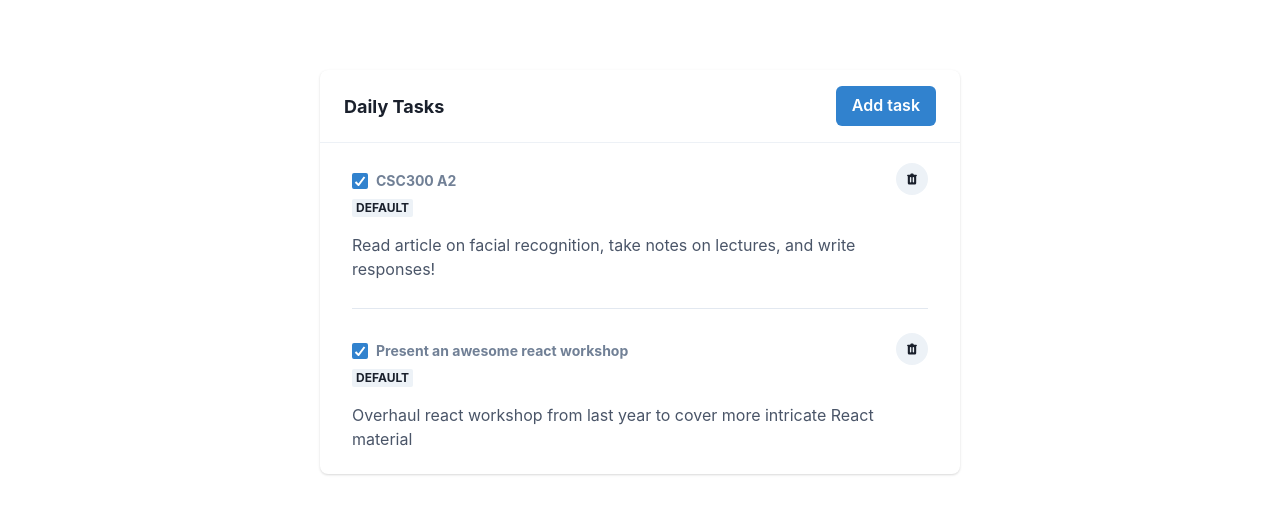
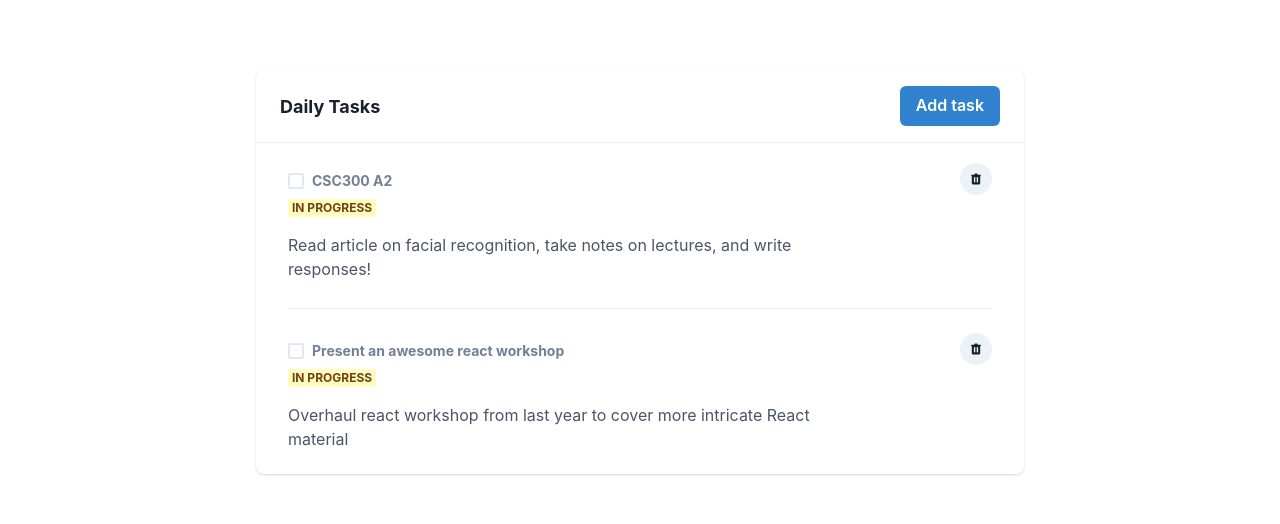
Before and after one commit to utmgdsc/react-workshop, a Next.js app in the folder frontend/: page /solution in a window 1280 px wide. Shown: the part 189-713 px from the top of the page. Built offline with nearby package versions, Linux system fonts and the light colour scheme.

Commit message:
stateful

```diff
--- a/frontend/components/soln/Task.jsx
+++ b/frontend/components/soln/Task.jsx
@@ -9,10 +9,18 @@ import {
   IconButton,
   useColorModeValue as mode,
 } from "@chakra-ui/react";
-import * as React from "react";
+import React, { useState } from "react";
 import { HiTrash } from "react-icons/hi";
 
-export const Task = ({ title, children }) => {
+export const Task = ({ index, taskTitle, checked, children, handleDeleteTask }) => {
+  const [title, setTitle] = useState(taskTitle);
+  const [desc, setDesc] = useState(children);
+  const [isChecked, setIsChecked] = useState(checked);
+
+  const badgeInfo = isChecked
+    ? { color: "green", text: "Complete" }
+    : { color: "yellow", text: "In Progress" };
+
   return (
     <Box position="relative">
       <HStack
@@ -22,15 +30,15 @@ export const Task = ({ title, children }) => {
         color={mode("gray.500", "white")}
         mt="1"
       >
-        <Checkbox defaultIsChecked />
-        <Editable defaultValue={title}>
+        <Checkbox value={isChecked} onChange={() => setIsChecked(!isChecked)} />
+        <Editable value={title} onChange={(v) => setTitle(v)}>
           <EditablePreview />
           <EditableInput />
         </Editable>
       </HStack>
-      <Badge>Default</Badge>
+      <Badge colorScheme={badgeInfo.color}>{badgeInfo.text}</Badge>
       <Box mt="3" maxW="xl" color={mode("gray.600", "gray.200")}>
-        <Editable defaultValue={children}>
+        <Editable value={desc} onChange={(v) => setDesc(v)}>
           <EditablePreview />
           <EditableInput />
         </Editable>
@@ -55,6 +63,7 @@ export const Task = ({ title, children }) => {
           icon={<HiTrash />}
           rounded="full"
           size="sm"
+          onClick={() => handleDeleteTask(index)}
         />
       </HStack>
     </Box>
--- a/frontend/components/soln/TaskList.jsx
+++ b/frontend/components/soln/TaskList.jsx
@@ -8,15 +8,44 @@ import {
   Text,
   useColorModeValue as mode,
 } from "@chakra-ui/react";
-import * as React from "react";
+import React, { useState } from "react";
 
 import { Task } from "./Task";
 
+const jerryTasks = [
+  {
+    title: "CSC300 A2",
+    desc:
+      "Read article on facial recognition, take notes on lectures, and write responses!",
+    isChecked: false,
+  },
+  {
+    title: "Present an awesome react workshop",
+    desc:
+      "Overhaul react workshop from last year to cover more intricate React material",
+    isChecked: false,
+  },
+];
+
 export const TaskList = () => {
+  const [tasks, setTasks] = useState(jerryTasks);
+
+  const handleAddTask = () => {
+    setTasks([...tasks, { title: "To do", desc: "...", isChecked: false }]);
+  };
+
+  const handleDeleteTask = (index) => {
+    setTasks((oldTasks) => oldTasks.slice(0, index).concat(oldTasks.slice(index + 1)));
+  };
+
   return (
     <Box as="section" py="12" bg={mode("white", "gray.800")}>
       <Box
         maxW={{
+          base: "xl",
+          md: "7xl",
+        }}
+        minW={{
           base: "xl",
           md: "7xl",
         }}
@@ -39,20 +68,25 @@ export const TaskList = () => {
             <Text as="h3" fontWeight="bold" fontSize="lg">
               Daily Tasks
             </Text>
-            <Button colorScheme="blue" minW="20">
+            <Button colorScheme="blue" minW="20" onClick={handleAddTask}>
               Add task
             </Button>
           </Flex>
           <Divider />
           <Stack spacing="6" py="5" px="8" divider={<StackDivider />}>
-            <Task title="CSC300 A2">
-              Read article on facial recognition, take notes on lectures, and
-              write responses!
-            </Task>
-            <Task title="Present an awesome react workshop">
-              Overhaul react workshop from last year to cover more intricate
-              React material
-            </Task>
+            {tasks &&
+              tasks.map((task, index) => (
+                <Task
+                  key={`task-${task.title}`}
+                  taskTitle={task.title}
+                  checked={task.isChecked}
+                  index={index}
+                  handleDeleteTask={handleDeleteTask}
+                >
+                  {task.desc}
+                </Task>
+              ))}
+              {tasks.length === 0 && <p>No tasks to complete~ 🥳</p>}
           </Stack>
         </Box>
       </Box>
```
